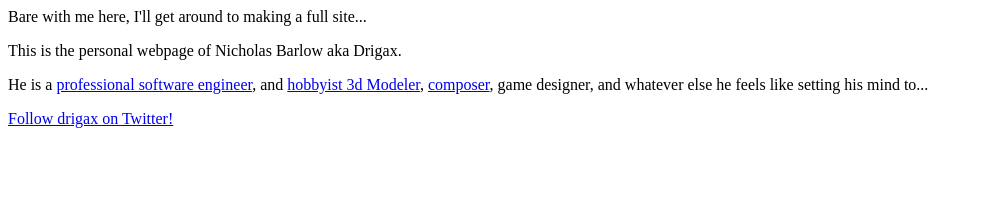
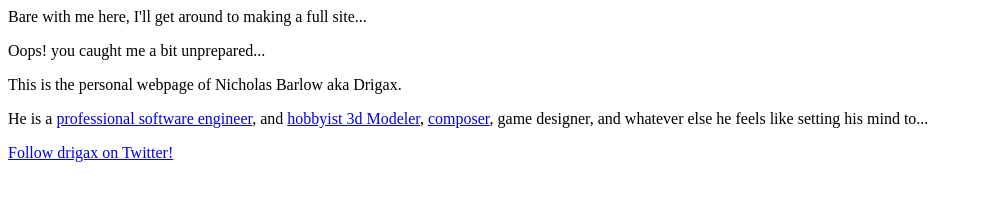
Before and after one commit to Drigax/drigax.com, a plain HTML site: page index.html in a window 1280 px wide. Shown: the whole page, without its empty margins (0-983 px from the left). Drawn offline with Linux system fonts and the light colour scheme.

Commit message:
Update index.html

```diff
--- a/index.html
+++ b/index.html
@@ -1,6 +1,7 @@
 <header>Bare with me here, I'll get around to making a full site...</header>
 <body>
     <div>
+        <p>Oops! you caught me a bit unprepared...</p>
         <p>This is the personal webpage of Nicholas Barlow aka Drigax.</p>
         <p>He is a <a href="http://www.github.com/drigax">professional software engineer</a>, and <a href="https://www.instagram.com/whoisdrigax">hobbyist 3d Modeler</a>, <a href="https://soundcloud.com/drigax">composer</a>, game designer, and whatever else he feels like setting his mind to...</p>
         <p><a href="https://twitter.com/whoisdrigax">Follow drigax on Twitter!</a></p>
```
